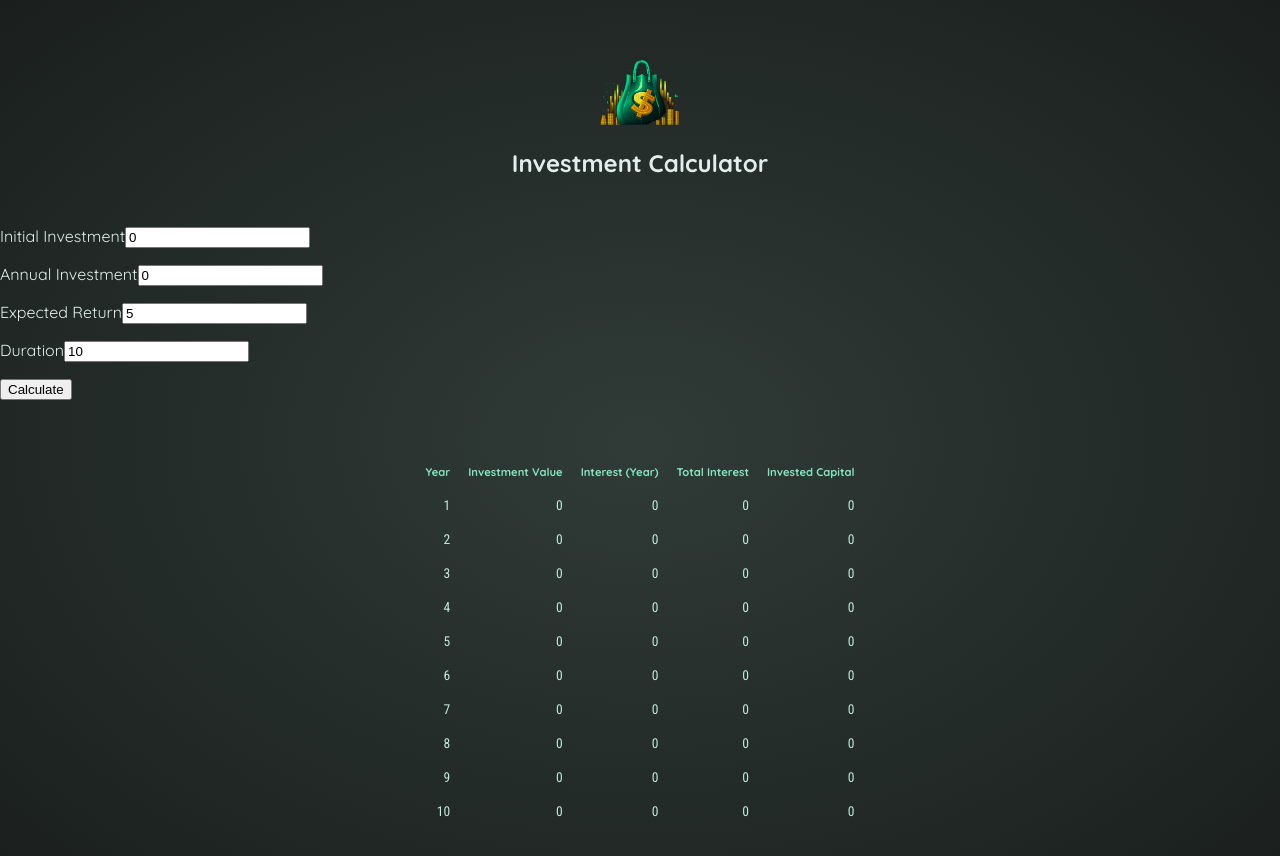
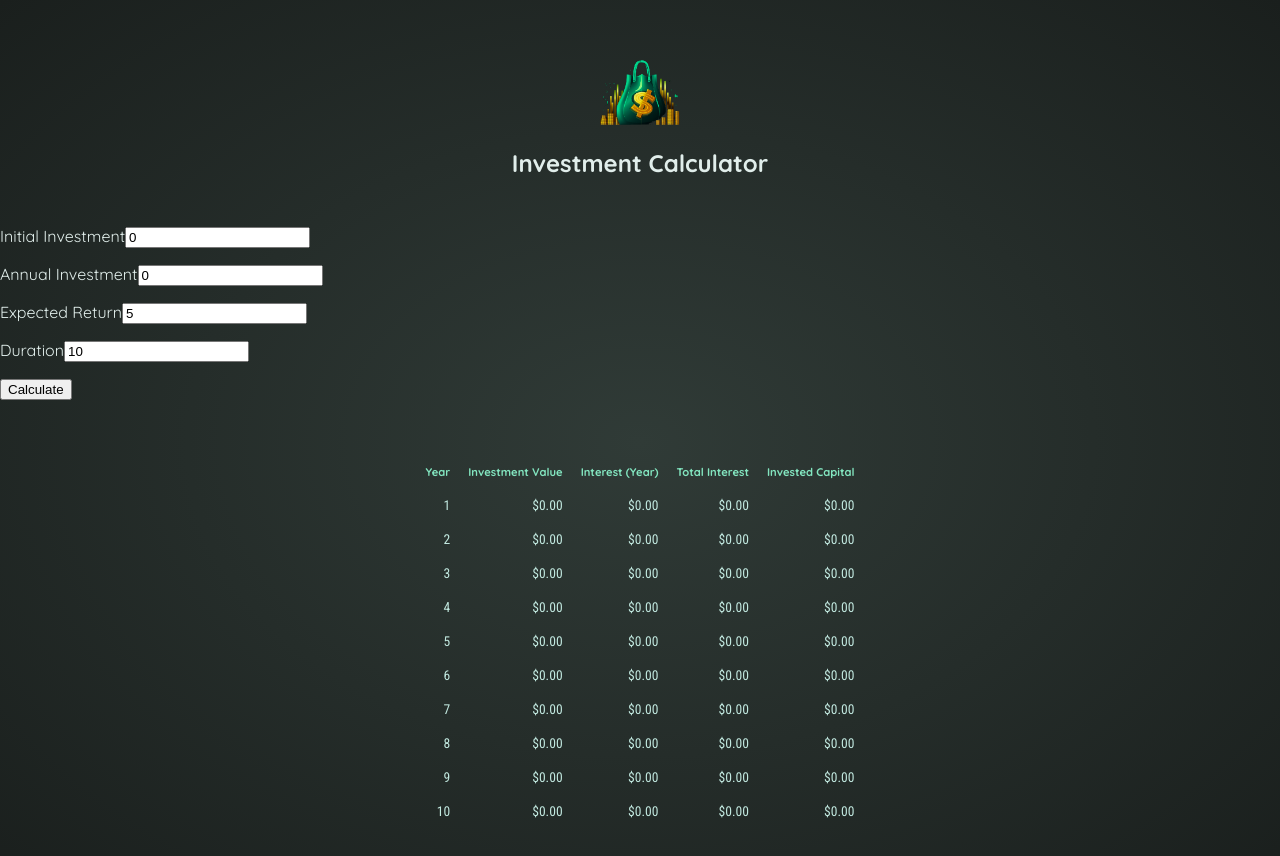
Before and after one commit to Pawelv9/Investment-calculator, an Angular app: page / in a window 1280 px wide. Both pictures are taken after a click on the button "Calculate". Shown: the top 856 px of the page. Built offline with nearby package versions, Linux system fonts and the light colour scheme.

Commit message:
formatting output with a pipe

```diff
--- a/src/app/investment-results/investment-results.html
+++ b/src/app/investment-results/investment-results.html
@@ -15,10 +15,10 @@
       @for (result of results; track result.year) {
         <tr>
           <td>{{result.year}}</td>
-          <td>{{result.valueEndOfYear}}</td>
-          <td>{{result.interest}}</td>
-          <td>{{result.totalInterest}}</td>
-          <td>{{result.totalAmountInvested}}</td>
+          <td>{{result.valueEndOfYear | currency}}</td>
+          <td>{{result.interest | currency}}</td>
+          <td>{{result.totalInterest | currency}}</td>
+          <td>{{result.totalAmountInvested | currency}}</td>
         </tr>
       }
     </tbody>
--- a/src/app/investment-results/investment-results.ts
+++ b/src/app/investment-results/investment-results.ts
@@ -1,9 +1,12 @@
 import { Component, Input } from '@angular/core';
+import { CurrencyPipe } from '@angular/common';
 
 @Component({
   selector: 'app-investment-results',
   standalone: true,
-  imports: [],
+  imports: [
+    CurrencyPipe
+  ],
   templateUrl: './investment-results.html',
   styleUrl: './investment-results.css',
 })
```
